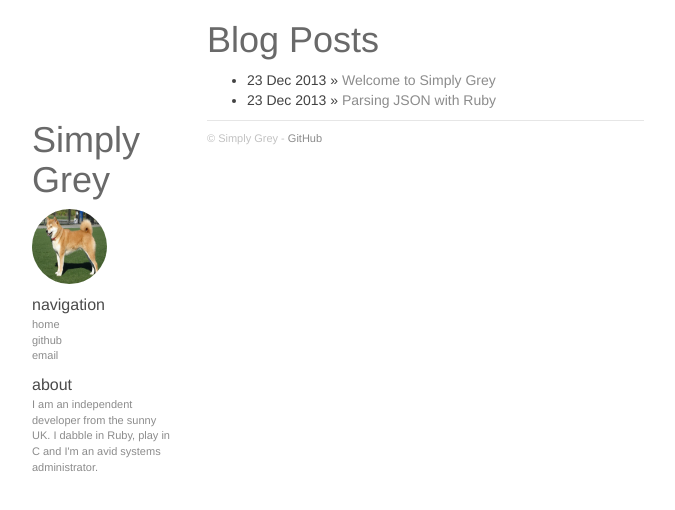
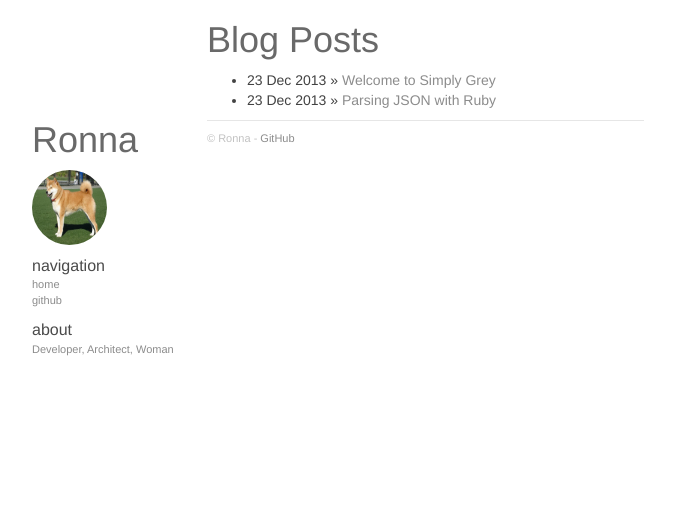
Before and after one commit to ronna-s/ronna-s.github.io, a Jekyll site: the page built from index.html, in a window 1280 px wide. Shown: the top 510 px of the page, without its empty margins (273-948 px from the left). Built offline with Jekyll 4.4.1, drawn with Linux system fonts in a browser that asks for light colours; nearby versions of some CDN libraries; Markdown is read by kramdown in place of the engine named in the settings.

Commit message:
personal info

```diff
--- a/_config.yml
+++ b/_config.yml
@@ -1,10 +1,8 @@
-name: Simply Grey
+name: Ronna
 markdown: redcarpet
 pygments: true
-github: https://www.github.com/exaem
-about: I am an independent developer from the sunny UK. I dabble in Ruby, play in C and I'm an avid systems administrator.
+github: https://www.github.com/ronna-s
+about: Developer, Architect, Woman
 urls:
     - text: github
-      url: https://github.com/exaem
-    - text: email
-      url: mailto:exaem@exaem.co.uk
+      url: https://github.com/ronna-s
```
